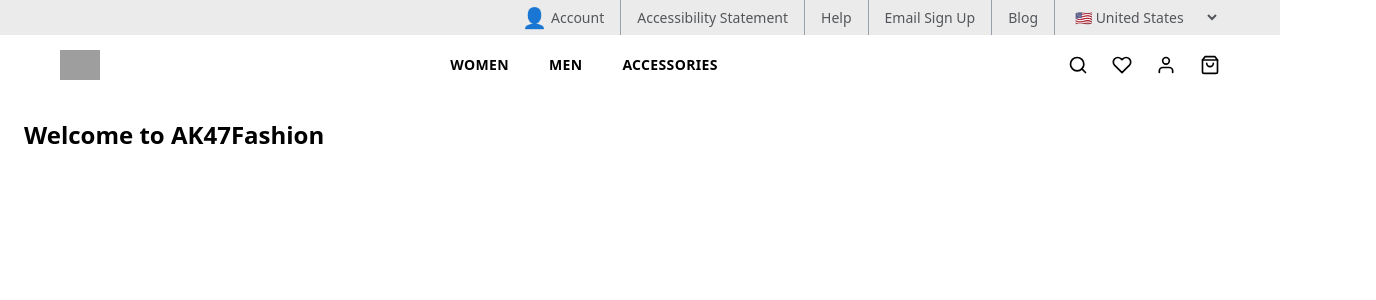
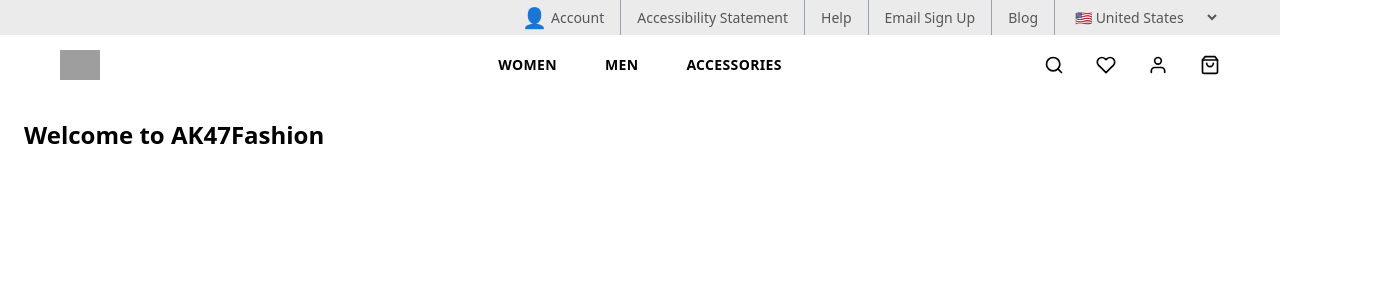
Before and after one commit to AntipasBen23/ak47fashion, a Next.js app: page / in a window 1280 px wide. Shown: the top 300 px of the page, 1376 px wide, since content can reach past the window. Built offline with nearby package versions, Linux system fonts and the light colour scheme; grey boxes are pictures that could not be loaded.

Commit message:
updated styling

```diff
--- a/src/app/Components/NavBarMain.tsx
+++ b/src/app/Components/NavBarMain.tsx
@@ -6,21 +6,26 @@ import { FiSearch, FiHeart, FiUser, FiShoppingBag } from 'react-icons/fi';
 
 export default function NavBarMain() {
   return (
-    <div className="bg-white w-full h-[60px] flex items-center px-[60px] justify-between text-[#000000]">
+    <div className="relative bg-white w-full h-[60px] flex items-center px-[60px] justify-between text-[#000000]">
       {/* Left: Logo */}
       <div className="flex-shrink-0">
         <Image src="/logo.png" alt="AK47Fashion Logo" width={40} height={40} />
       </div>
 
-      {/* Center: Nav Links */}
-      <div className="flex space-x-10 text-sm font-bold uppercase tracking-wide">
-        <Link href="#" className="hover:underline">Women</Link>
-        <Link href="#" className="hover:underline">Men</Link>
-        <Link href="#" className="hover:underline">Accessories</Link>
+      {/* Center: Nav Links with absolute centering and background extension */}
+      <div className="absolute left-1/2 transform -translate-x-1/2 h-full w-[calc(100%+12rem)] flex items-center justify-center">
+        <div className="relative h-full flex items-center space-x-12 font-bold text-sm uppercase tracking-wide">
+          {/* background filler */}
+          <span className="absolute top-0 left-[-2.5rem] w-[calc(100%+5rem)] h-full block" />
+
+          <Link href="#" className="hover:underline">Women</Link>
+          <Link href="#" className="hover:underline">Men</Link>
+          <Link href="#" className="hover:underline">Accessories</Link>
+        </div>
       </div>
 
       {/* Right: Icons */}
-      <div className="flex space-x-6 text-xl">
+      <div className="flex space-x-8 text-xl">
         <button className="hover:text-gray-600" aria-label="Search"><FiSearch /></button>
         <button className="hover:text-gray-600" aria-label="Wishlist"><FiHeart /></button>
         <button className="hover:text-gray-600" aria-label="Account"><FiUser /></button>
```
